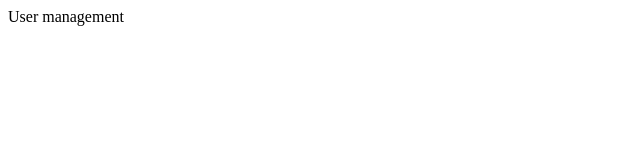
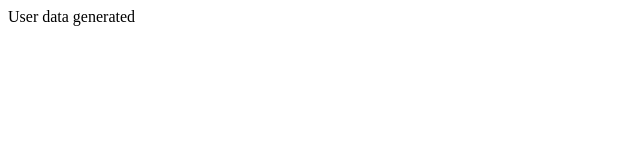
Before and after one commit to Supatcha-Aoumdee/hello-git, a plain HTML site: page user.html in a window 1280 px wide. Shown: the full height of the page, 0-640 px from the left. Drawn offline with Linux system fonts and the light colour scheme.

Commit message:
update user generte text

```diff
--- a/user.html
+++ b/user.html
@@ -6,6 +6,6 @@
     <title>Document</title>
 </head>
 <body>
-    User management
+    User data generated
 </body>
 </html>
```
